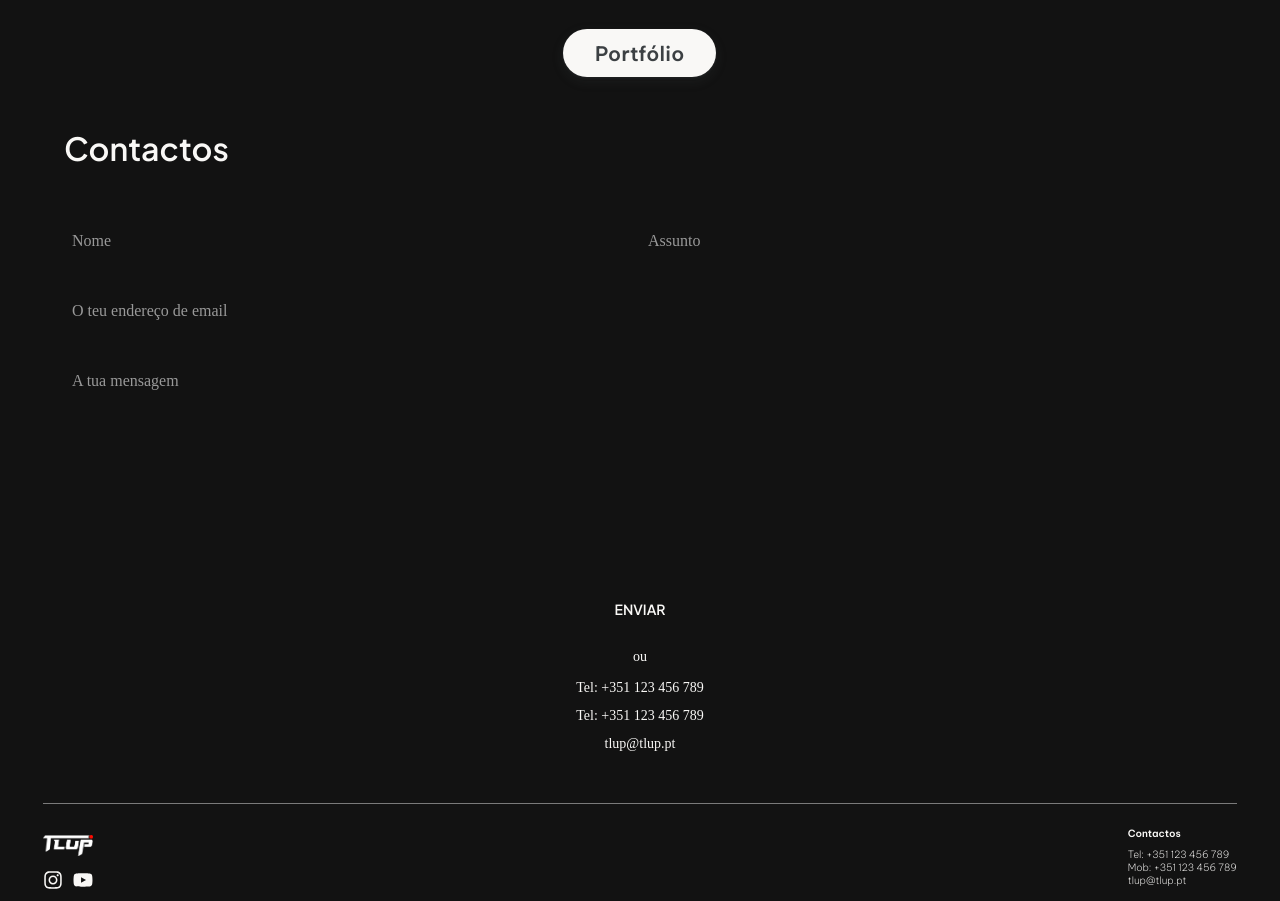
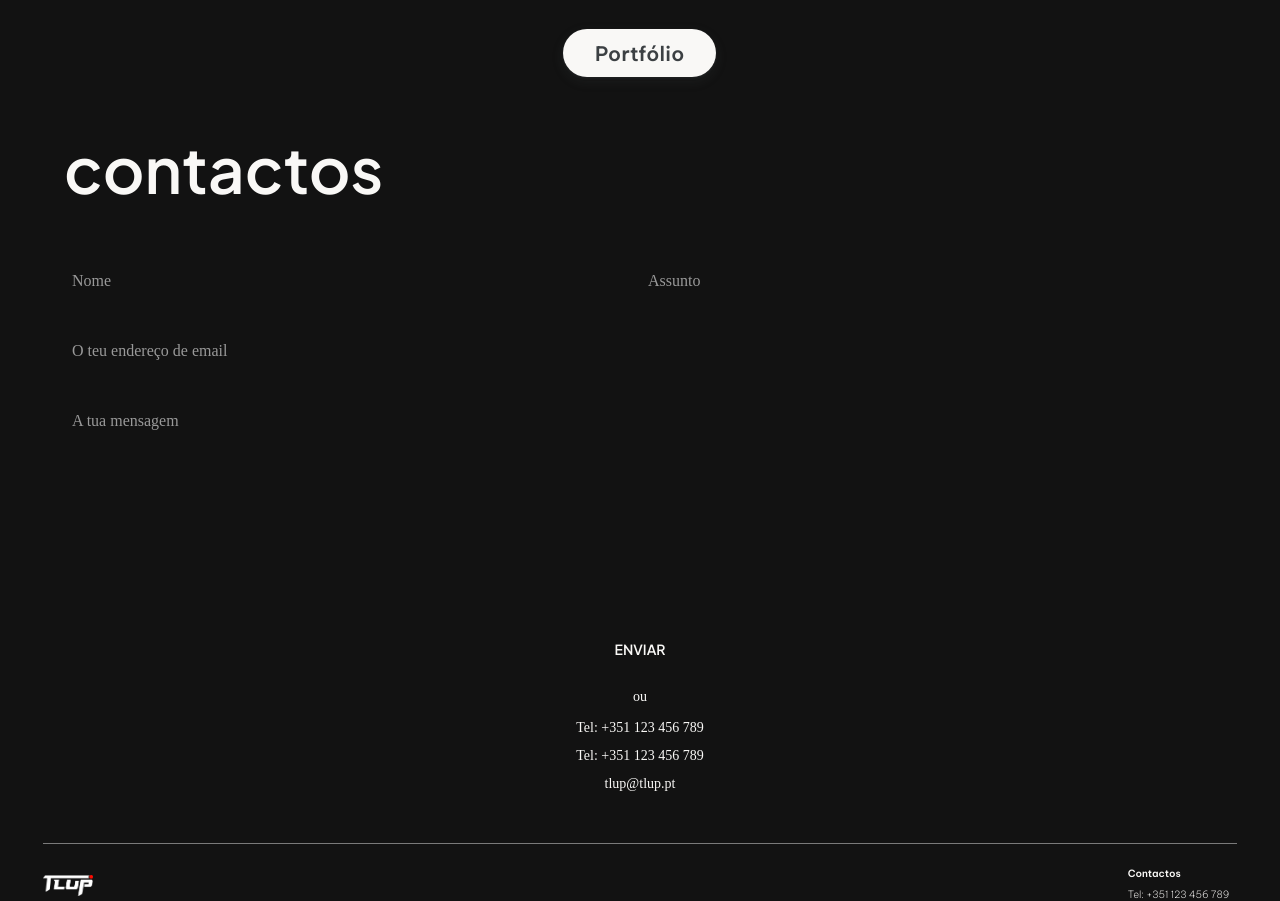
Before and after one commit to luqas31/tlup, a React (Vite) app in the folder tlup/: page / in a window 1280 px wide. Shown: the part 1051-1952 px from the top of the page. Built offline with nearby package versions, Linux system fonts and the light colour scheme.

Commit message:
contacts responsiveness

```diff
--- a/tlup/src/sections/Contact/index.css
+++ b/tlup/src/sections/Contact/index.css
@@ -144,6 +144,10 @@
 	.input-container {
 		width: 90vw;
 	}
+
+	.contact-container h1 {
+		font-size: 4rem;
+	}
 }
 
 @media (min-width: 1024px) {
--- a/tlup/src/sections/Contact/index.jsx
+++ b/tlup/src/sections/Contact/index.jsx
@@ -5,7 +5,7 @@ function Contact() {
 		<div>
 			<section id='contact' className='contact'>
 				<div className='contact-container'>
-					<h1>Contactos</h1>
+					<h1>contactos</h1>
 					<div className='contact-content'>
 						<div className='contact-name-email'>
 							<div className='input-container contact-name'>
```
